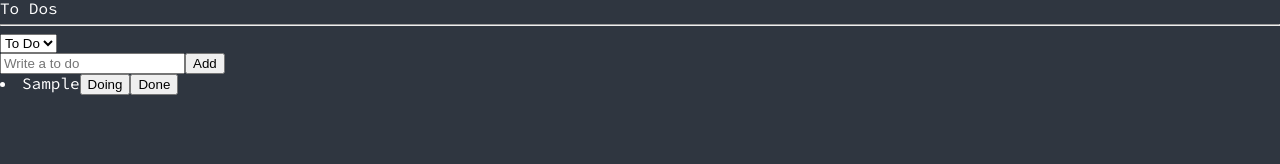
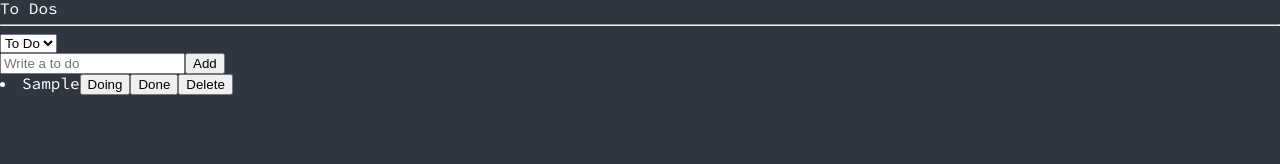
Before and after one commit to ruraeru/nomad-react-master-ts, a React (Create React App) app: page / in a window 1280 px wide. Both pictures are taken after typing "Sample" into the empty fields and a click on the button "Add". Shown: the top 164 px of the page. Built offline with nearby package versions, Linux system fonts and the light colour scheme.

Commit message:
delete todo

```diff
--- a/src/components/ToDo.tsx
+++ b/src/components/ToDo.tsx
@@ -8,7 +8,6 @@ function ToDo({ text, category, id }: IToDo) {
 
         setToDos(oldToDos => {
             const targetIndex = oldToDos.findIndex(toDo => toDo.id === id);
-            const oldToDo = oldToDos[targetIndex];
             const newToDo = {
                 text, id,
                 category: name as any
@@ -18,6 +17,15 @@ function ToDo({ text, category, id }: IToDo) {
                 newToDo,
                 ...oldToDos.slice(targetIndex + 1)
             ];
+        })
+    }
+    const onDelete = (e: React.FormEvent<HTMLButtonElement>) => {
+        console.log(e.currentTarget.name)
+        console.log(id)
+        setToDos(oldToDos => {
+            return [
+                ...oldToDos.filter((todo) => todo.id !== id)
+            ]
         })
     }
     return (
@@ -36,6 +44,9 @@ function ToDo({ text, category, id }: IToDo) {
                     Done
                 </button>
             }
+            <button name={category} onClick={onDelete}>
+                Delete
+            </button>
         </li >
     )
 }
```
